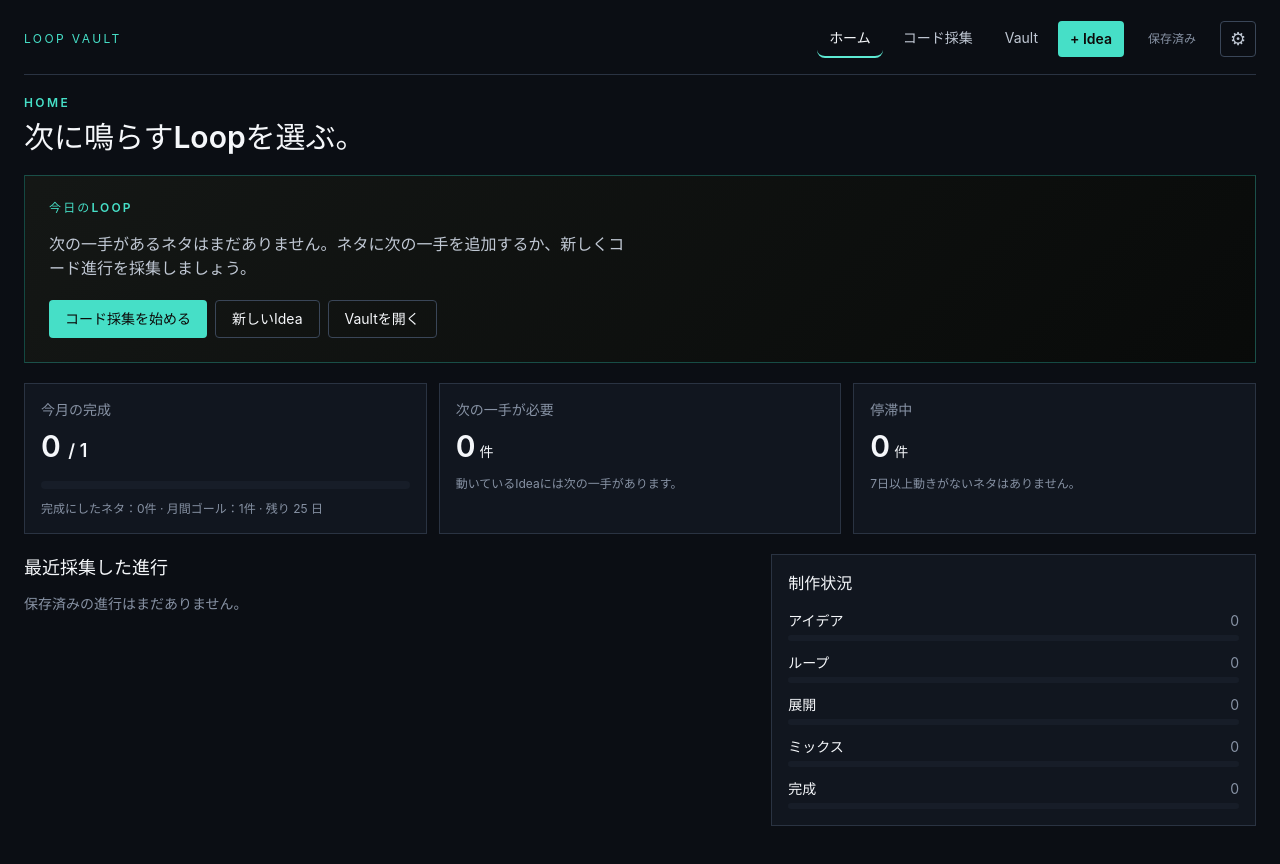
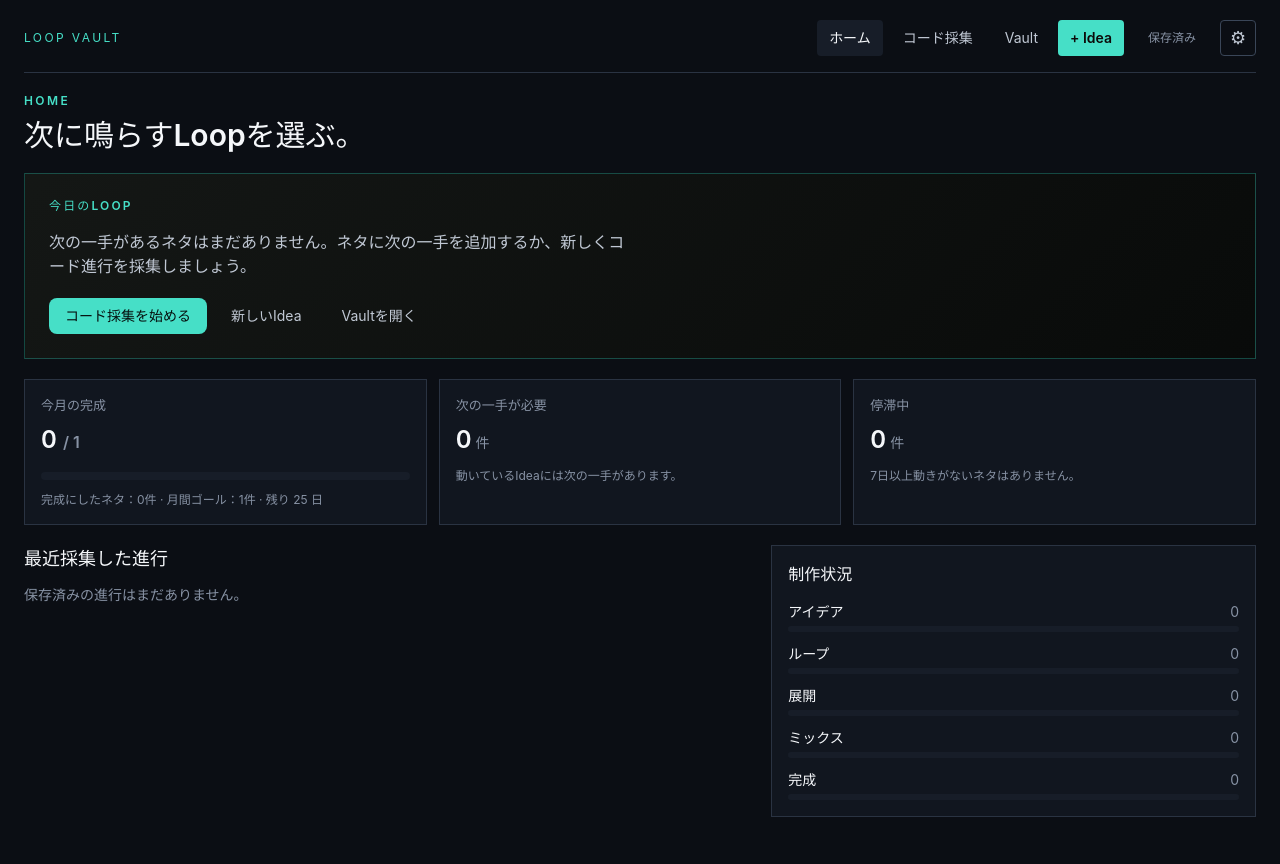
Before and after one commit to Takuyakou/loop-vault, a React (Vite) app: page / in a window 1280 px wide. Built offline with nearby package versions, Linux system fonts and the light colour scheme.

Commit message:
P3.5-07: Homeとナビの視覚を整理

```diff
--- a/src/App.tsx
+++ b/src/App.tsx
@@ -169,6 +169,7 @@ async function analyzeMidiPath(path: string) {
                 monthlyGoal={settings.monthlyGoal}
                 copy={copy}
                 language={language}
+                showRomanNumerals={settings.showRomanNumerals ?? true}
                 openDetail={openDetail}
                 openCapture={() => setView("capture")}
                 openCreate={() => setCreateOpen(true)}
--- a/src/components/AppShell.tsx
+++ b/src/components/AppShell.tsx
@@ -28,5 +28,7 @@ export function AppShell({ view, setView, openCreate, openSettings, copy, saveLa
 }
 
 function tabClass(active: boolean): string {
-  return active ? "border-b-2 border-teal-300 px-3 py-2 text-[var(--lv-text)]" : "border-b-2 border-transparent px-3 py-2 text-[var(--lv-text-secondary)] hover:border-stone-600 hover:text-[var(--lv-text)]";
+  return active
+    ? "rounded bg-[var(--lv-surface-raised)] px-3 py-2 text-[var(--lv-text)]"
+    : "rounded px-3 py-2 text-[var(--lv-text-secondary)] hover:bg-[var(--lv-surface)] hover:text-[var(--lv-text)]";
 }
--- a/src/views/HomeView.tsx
+++ b/src/views/HomeView.tsx
@@ -1,6 +1,7 @@
 import { useEffect, useState } from "react";
 import { displayKey, statusLabel } from "../domain/displayLabels";
 import { pickFocus } from "../domain/focus";
+import { degreeSequence } from "../domain/harmony/degrees";
 import { monthlyStats } from "../domain/monthlyStats";
 import { formatProgressionText } from "../domain/progressionText";
 import type { TransitionResult } from "../domain/transition";
@@ -18,6 +19,7 @@ export function HomeView({
   monthlyGoal,
   copy,
   language,
+  showRomanNumerals,
   openDetail,
   openCapture,
   openCreate,
@@ -30,6 +32,7 @@ export function HomeView({
   monthlyGoal: number;
   copy: AppCopy;
   language: AppLanguage;
+  showRomanNumerals: boolean;
   openDetail: (id: string) => void;
   openCapture: () => void;
   openCreate: () => void;
@@ -43,6 +46,7 @@ export function HomeView({
   const stats = monthlyStats(ideas, now, monthlyGoal);
   const progress = Math.min(100, (stats.doneCount / stats.goal) * 100);
   const focusBlock = focus.focus?.progressionBlocks?.[0];
+  const focusDegrees = focusBlock && showRomanNumerals ? degreeSequence(focusBlock) : [];
   const focusPreview = focusBlock
     ? formatProgressionText(focusBlock.chords).split("\n")[0]
     : focus.focus?.chordMemo.split("\n").find((line) => line.trim());
@@ -84,22 +88,23 @@ export function HomeView({
               <StatusBadge status={focus.focus.status} language={language} />
             </div>
             {focusPreview ? <p className="mt-5 overflow-x-auto border-y border-[var(--lv-border)] py-4 font-mono text-sm text-teal-100">{focusPreview}</p> : null}
-            <p className="mt-5 text-sm text-[var(--lv-text-secondary)]"><span className="text-[var(--lv-text)]0">{copy.home.nextAction}：</span>{focus.focus.nextAction.text}</p>
+            {focusDegrees.length ? <p className="mt-2 font-mono text-xs text-[var(--lv-text-muted)]">{focusDegrees.join(" - ")}</p> : null}
+            <p className="mt-5 text-sm text-[var(--lv-text-secondary)]"><span className="text-[var(--lv-text)]">{copy.home.nextAction}：</span>{focus.focus.nextAction.text}</p>
             <div className="mt-5 flex flex-wrap gap-2">
               {focusBlock ? (
-                <button className="grid h-10 w-10 place-items-center rounded bg-cyan-400 font-semibold text-stone-950" onClick={() => void previewTimeline(focusBlock.chords, focusBlock.bpm ?? focus.focus!.bpm)} aria-label={copy.common.preview} title={copy.common.preview}>▶</button>
+                <button className="lv-button-ghost grid h-10 w-10 place-items-center" onClick={() => void previewTimeline(focusBlock.chords, focusBlock.bpm ?? focus.focus!.bpm)} aria-label={copy.common.preview} title={copy.common.preview}>▶</button>
               ) : null}
-              <button className="rounded border border-[var(--lv-border-strong)] px-4 py-2 text-sm font-medium hover:border-teal-300" onClick={() => openDetail(focus.focus!.id)}>{language === "ja" ? "詳細を開く" : "Open details"}</button>
-              <button className="rounded bg-[var(--lv-accent)] px-4 py-2 text-sm font-semibold text-stone-950" onClick={() => completeNext(focus.focus!)}>{language === "ja" ? "次の一手を完了" : "Complete next step"}</button>
+              <button className="lv-button-ghost px-4 py-2 text-sm font-medium" onClick={() => openDetail(focus.focus!.id)}>{language === "ja" ? "詳細を開く" : "Open details"}</button>
+              <button className="lv-button-primary px-4 py-2 text-sm font-semibold" onClick={() => completeNext(focus.focus!)}>{language === "ja" ? "次の一手を完了" : "Complete next step"}</button>
             </div>
           </div>
         ) : (
           <div className="mt-4 max-w-xl">
             <p className="text-[var(--lv-text-secondary)]">{copy.home.noFocus}</p>
             <div className="mt-5 flex flex-wrap gap-2">
-              <button className="rounded bg-[var(--lv-accent)] px-4 py-2 text-sm font-semibold text-stone-950" onClick={openCapture}>{language === "ja" ? "コード採集を始める" : "Start capture"}</button>
-              <button className="rounded border border-[var(--lv-border-strong)] px-4 py-2 text-sm" onClick={openCreate}>{language === "ja" ? "新しいIdea" : "New Idea"}</button>
-              <button className="rounded border border-[var(--lv-border-strong)] px-4 py-2 text-sm" onClick={openVault}>{language === "ja" ? "Vaultを開く" : "Open Vault"}</button>
+              <button className="lv-button-primary px-4 py-2 text-sm font-semibold" onClick={openCapture}>{language === "ja" ? "コード採集を始める" : "Start capture"}</button>
+              <button className="lv-button-ghost px-4 py-2 text-sm" onClick={openCreate}>{language === "ja" ? "新しいIdea" : "New Idea"}</button>
+              <button className="lv-button-ghost px-4 py-2 text-sm" onClick={openVault}>{language === "ja" ? "Vaultを開く" : "Open Vault"}</button>
             </div>
           </div>
         )}
@@ -107,19 +112,19 @@ export function HomeView({
 
       <div className="grid gap-3 md:grid-cols-3">
         <Panel>
-          <p className="text-sm text-[var(--lv-text-muted)]">{copy.home.monthlyFinish}</p>
-          <p className="mt-2 text-3xl font-semibold">{stats.doneCount} <span className="text-lg text-[var(--lv-text)]0">/ {stats.goal}</span></p>
+          <p className="text-[13px] text-[var(--lv-text-muted)]">{copy.home.monthlyFinish}</p>
+          <p className="mt-2 text-2xl font-semibold">{stats.doneCount} <span className="text-base text-[var(--lv-text-muted)]">/ {stats.goal}</span></p>
           <div className="mt-4 h-2 overflow-hidden rounded bg-[var(--lv-surface-raised)]"><div className="h-full bg-[var(--lv-accent)]" style={{ width: `${progress}%` }} /></div>
           <p className="mt-3 text-xs text-[var(--lv-text-muted)]">{language === "ja" ? `完成にしたネタ：${stats.doneCount}件 · 月間ゴール：${stats.goal}件 · ${copy.home.daysLeft(stats.remainingDays)}` : `${stats.doneCount} completed · Goal ${stats.goal} · ${copy.home.daysLeft(stats.remainingDays)}`}</p>
         </Panel>
         <Panel>
-          <p className="text-sm text-[var(--lv-text-muted)]">{copy.home.needsNextAction}</p>
-          <p className="mt-2 text-3xl font-semibold">{focus.needsNextAction.length}<span className="ml-1 text-sm text-[var(--lv-text)]0">{language === "ja" ? "件" : "items"}</span></p>
+          <p className="text-[13px] text-[var(--lv-text-muted)]">{copy.home.needsNextAction}</p>
+          <p className="mt-2 text-2xl font-semibold">{focus.needsNextAction.length}<span className="ml-1 text-sm text-[var(--lv-text-muted)]">{language === "ja" ? "件" : "items"}</span></p>
           <p className="mt-3 text-xs text-[var(--lv-text-muted)]">{focus.needsNextAction.length ? (language === "ja" ? "次の一手を追加できます" : "Add the next step") : copy.home.allHaveNextAction}</p>
         </Panel>
         <Panel>
-          <p className="text-sm text-[var(--lv-text-muted)]">{copy.home.stale}</p>
-          <p className="mt-2 text-3xl font-semibold">{focus.stale.length}<span className="ml-1 text-sm text-[var(--lv-text)]0">{language === "ja" ? "件" : "items"}</span></p>
+          <p className="text-[13px] text-[var(--lv-text-muted)]">{copy.home.stale}</p>
+          <p className="mt-2 text-2xl font-semibold">{focus.stale.length}<span className="ml-1 text-sm text-[var(--lv-text-muted)]">{language === "ja" ? "件" : "items"}</span></p>
           <p className="mt-3 text-xs text-[var(--lv-text-muted)]">{focus.stale.length ? (language === "ja" ? "7日以上動きがないネタ" : "No activity for 7+ days") : copy.home.noStale}</p>
         </Panel>
       </div>
@@ -132,7 +137,7 @@ export function HomeView({
               {recentProgressions.map(({ idea, block }) => (
                 <article key={block.id} className="border border-[var(--lv-border)] bg-[var(--lv-bg)] p-4">
                   <p className="line-clamp-1 font-medium">{block.summaryText || (language === "ja" ? "保存したコード進行" : "Saved progression")}</p>
-                  <p className="mt-1 text-xs text-[var(--lv-text)]0">{idea.title}</p>
+                  <p className="mt-1 text-xs text-[var(--lv-text-muted)]">{idea.title}</p>
                   <p className="mt-4 line-clamp-2 font-mono text-xs text-teal-100">{formatProgressionText(block.chords).split("\n")[0]}</p>
                   <div className="mt-4 flex gap-2">
                     <button className="grid h-8 w-8 place-items-center rounded border border-cyan-400/60 text-cyan-100" onClick={() => void previewTimeline(block.chords, block.bpm ?? idea.bpm)} aria-label={copy.common.preview} title={copy.common.preview}>▶</button>
```
